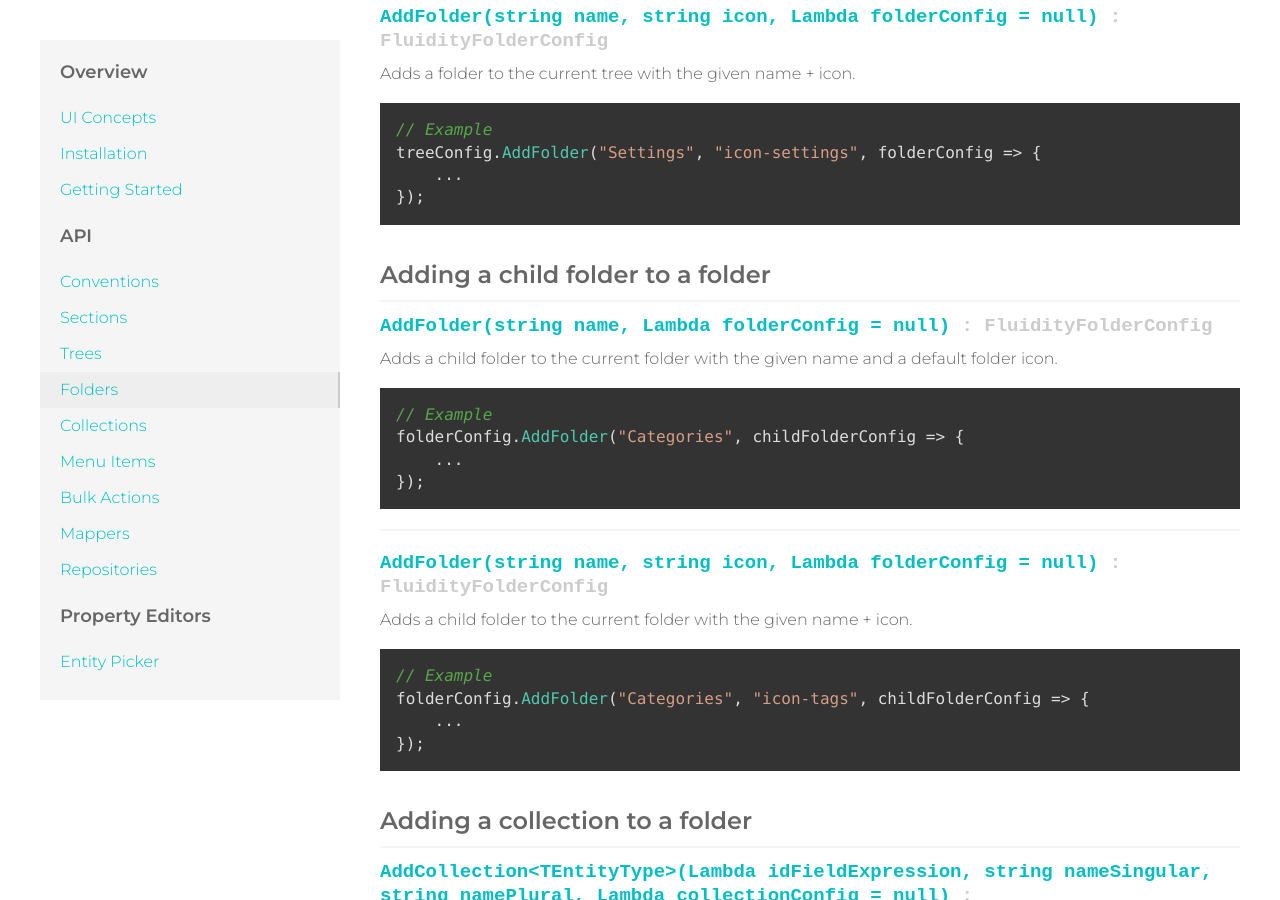
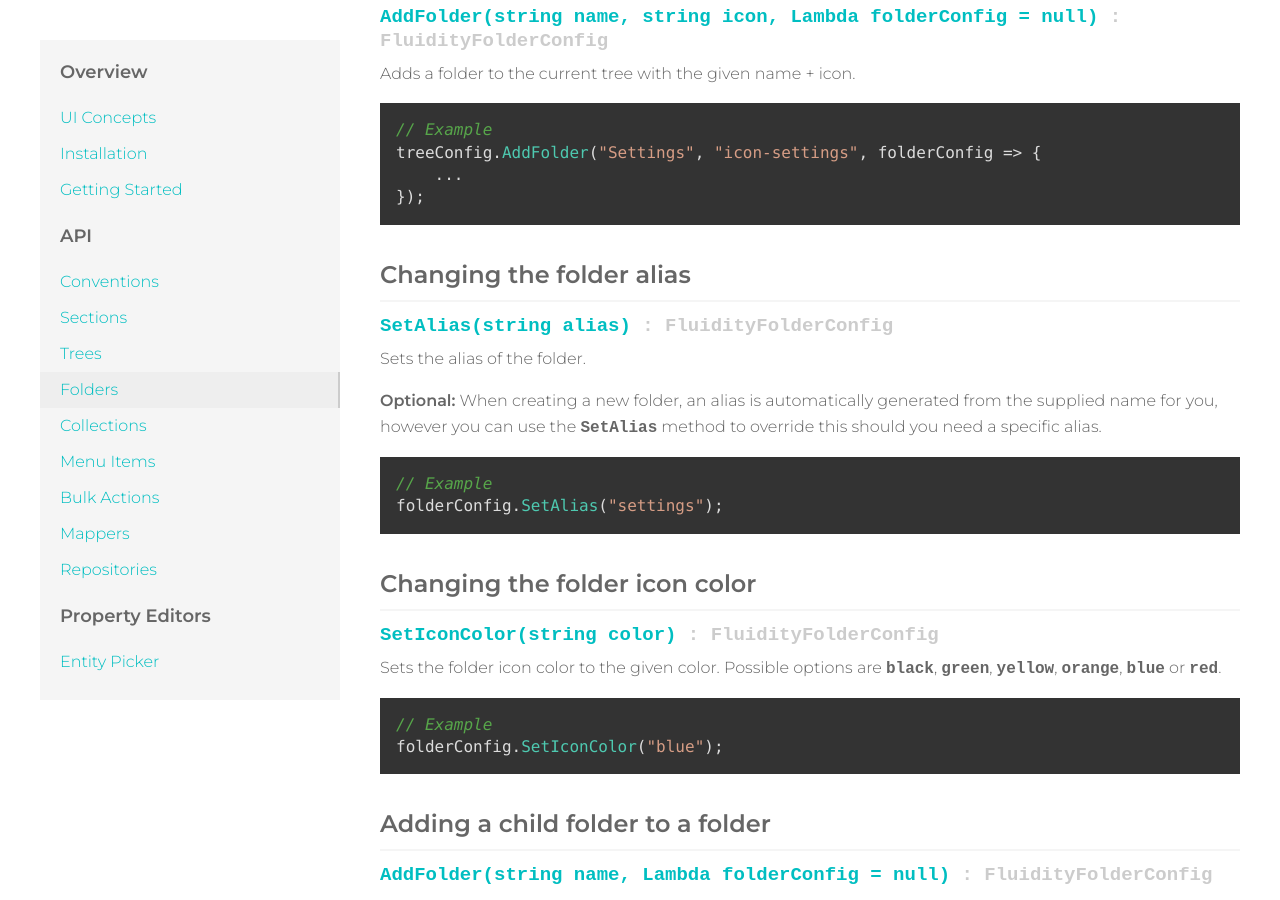
Before and after one commit to mattbrailsford/umbraco-fluidity, a Jekyll site: the page built from docs/_pages/02-api-03-folders.md, in a window 1280 px wide and 900 px high, scrolled down 853 px. Built offline with Jekyll 4.4.1, drawn with Linux system fonts in a browser that asks for light colours.

Commit message:
Added SetIconColor docs

`````diff
--- a/docs/_pages/02-api-03-folders.md
+++ b/docs/_pages/02-api-03-folders.md
@@ -35,6 +35,34 @@ Adds a folder to the current tree with the given name + icon.
 treeConfig.AddFolder("Settings", "icon-settings", folderConfig => {
     ...
 });
+````
+
+### Changing the folder alias
+{: .mt}
+
+#### SetAlias(string alias) *: FluidityFolderConfig*
+{: .signature}
+
+Sets the alias of the folder.
+
+**Optional:** When creating a new folder, an alias is automatically generated from the supplied name for you, however you can use the `SetAlias` method to override this should you need a specific alias.
+
+````csharp
+// Example
+folderConfig.SetAlias("settings");
+````
+
+### Changing the folder icon color
+{: .mt}
+
+#### SetIconColor(string color) *: FluidityFolderConfig*
+{: .signature}
+
+Sets the folder icon color to the given color.  Possible options are `black`, `green`, `yellow`, `orange`, `blue` or `red`.
+
+````csharp
+// Example
+folderConfig.SetIconColor("blue");
 ````
 
 ### Adding a child folder to a folder
`````
Also changed, not shown: docs/_pages/02-api-04-collections.md (+3 -3 lines).
